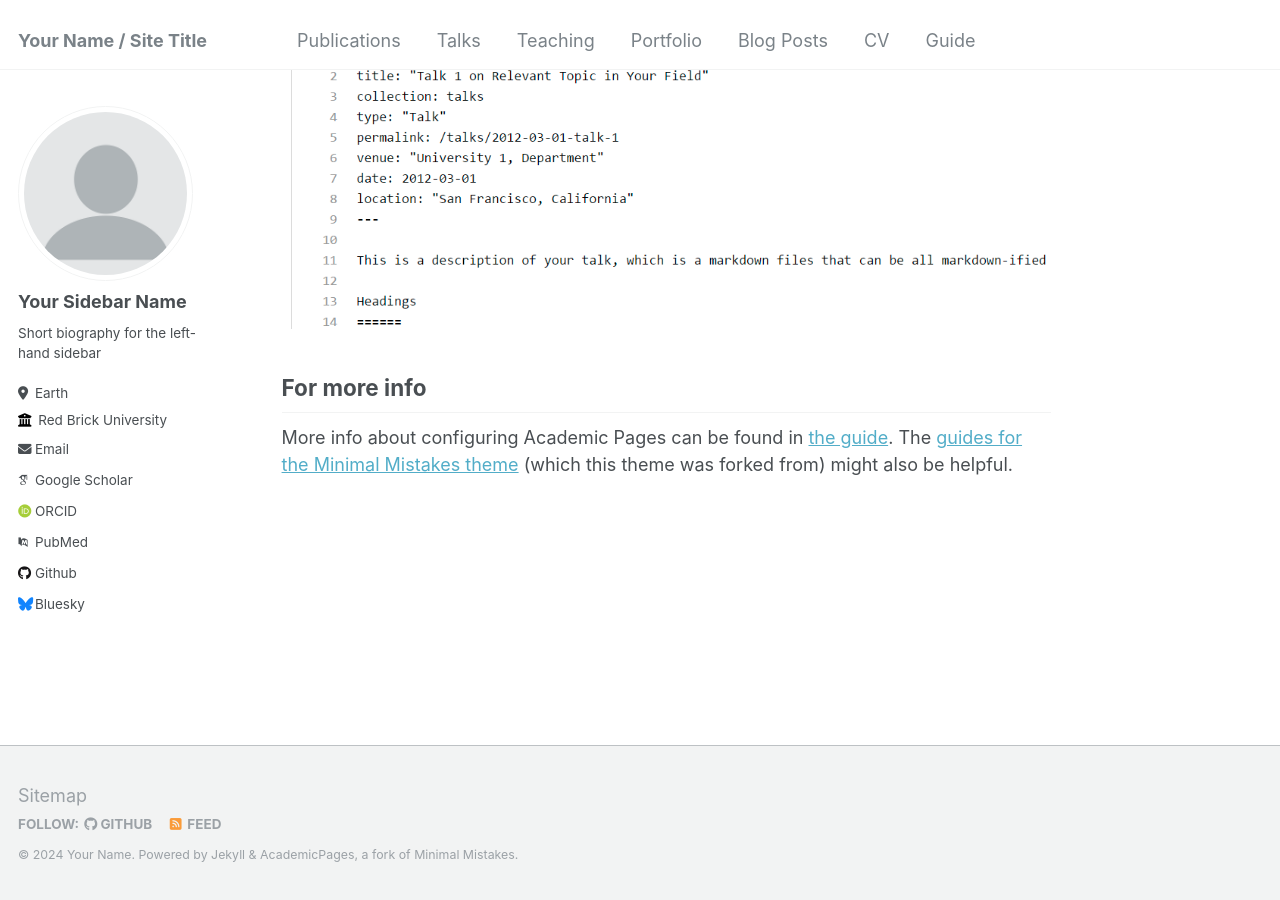
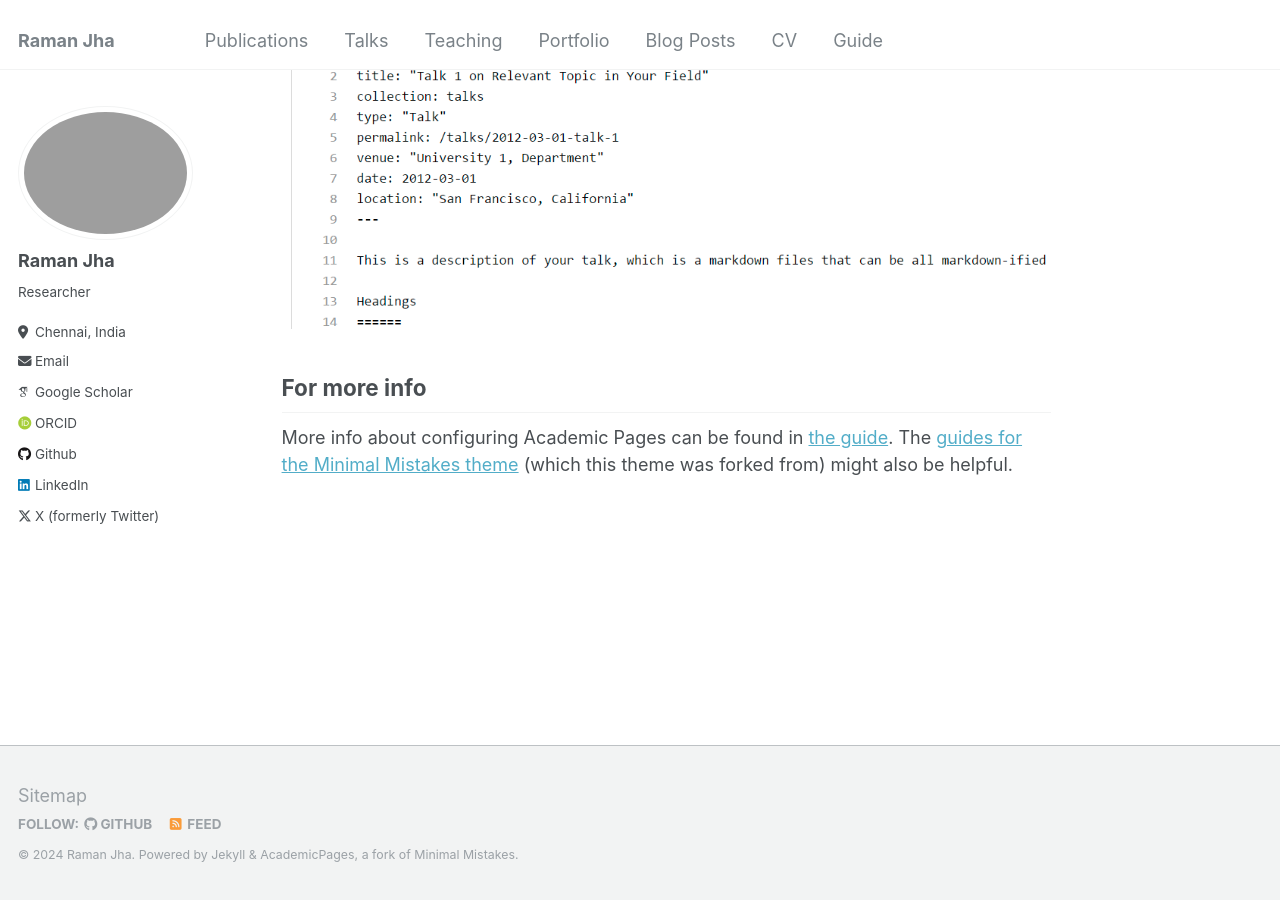
Before and after one commit to jhakrraman/jhakrraman.github.io, a Jekyll site: the page built from _pages/about.md, in a window 1280 px wide and 900 px high, scrolled down 2660 px. Built offline with Jekyll 4.4.1, drawn with Linux system fonts in a browser that asks for light colours; some web fonts are replaced; part of the change alters nothing that is shown.

Commit message:
Update _config.yml

```diff
--- a/_config.yml
+++ b/_config.yml
@@ -3,79 +3,18 @@
 # This config file is meant for settings that affect your entire site, values
 # which you are expected to set up once and rarely need to edit after that.
 # For technical reasons, this file is *NOT* reloaded automatically when you use
-# `jekyll serve -l -H localhost`. If you change this file, please restart the
-# server process.
-
-# Basic Site Settings
-locale                   : "en-US"
-title                    : "Your Name / Site Title"
-title_separator          : "-"
-name                     : &name "Your Name"
-description              : &description "personal description"
-url                      : https://academicpages.github.io # the base hostname & protocol for your site e.g. "https://mmistakes.github.io"
-baseurl                  : "" # the subpath of your site, e.g. "/blog"
-repository               : "academicpages/academicpages.github.io"
-
-# Site Author - The following control what appear as part of the author content on the side bar.
-#               If a field is blank the icon and link will not appear, otherwise it will be shown.
-#               Additional customization can be done by editing /_includes/author-profile.html
-author:
-  # Biographic information
-  avatar           : "profile.png"
-  name             : "Your Sidebar Name"
-  pronouns         : # example: "she/her"
-  bio              : "Short biography for the left-hand sidebar"
-  location         : "Earth"
-  employer         : "Red Brick University"
-  uri              : # URL
-  email            : "none@example.org"
-
-  # Academic websites
-  arxiv            : # URL - Update with the correct link to your profile
-  googlescholar    : "https://scholar.google.com/citations?user=PS_CX0AAAAAJ"
-  impactstory      : # URL
-  orcid            : "http://orcid.org/yourorcidurl"
-  semantic         : # URL
-  pubmed           : "https://www.ncbi.nlm.nih.gov/pubmed/?term=john+snow"
-  researchgate     : # URL
-
-  # Repositories and software development
-  bitbucket        : # Username - Update with your username on the site
-  codepen          : # Username
-  dribbble         : # Username
-  github           : "academicpages"
-  kaggle           : # Username
-  stackoverflow    : # User number or user number and name (i.e., use "1" or "1/jeff-atwood")
-
-  # Social media
-  bluesky          : "bsky.app" # Replace this with you Bluesky username
-  facebook         : # Username
-  flickr           : # Username
-  foursquare       : # Username
-  goodreads        : # Username
-  google_plus      : # Username
-  keybase          : # Username
-  instagram        : # Username
-  lastfm           : # Username
-  linkedin         : # Username
-  mastodon         : # URL
-  medium           : # URL
-  pinterest        : # Username
-  soundcloud       : # Username
-  steam            : # Username
-  telegram         : # URL
-  tumblr           : # Username
-  twitter          : # Username for X / Twitter
-  vine             : # Username
-  weibo            : # Username
-  wikipedia        : # Username
-  xing             : # Username
-  youtube          : # Username
-  zhihu            : # URL
-
+# `jekyll serve`. If you change this file, please restart the server process.
 
 # Site Settings
-teaser                   :  # filename of teaser fallback teaser image placed in /images/, .e.g. "500x300.png"
+locale                   : "en-US"
+title                    : "Raman Jha"
+icon                     : site_logo.jpg
+title_separator          : ""
+name                     :
+description              : &description "Research Associate at IIT Madras"
+url                      : https://jhakrraman.github.io # the base hostname & protocol for your site e.g. "https://mmistakes.github.io"
+baseurl                  : "" # the subpath of your site, e.g. "/blog"
+repository               : "jhakrraman/jhakrraman.github.io"
 breadcrumbs              : false # true, false (default)
 words_per_minute         : 160
 future                   : true
@@ -108,16 +47,13 @@ staticman:
       options:
         format           : "iso8601" # "iso8601" (default), "timestamp-seconds", "timestamp-milliseconds"
 atom_feed:
-  hide                   : false     # change to true to hide the RSS feed in the footer
   path                   : # blank (default) uses feed.xml
-
 
 # SEO Related
 google_site_verification :
 bing_site_verification   :
 alexa_site_verification  :
 yandex_site_verification :
-
 
 # Social Sharing
 twitter:
@@ -137,9 +73,49 @@ social:
 
 # Analytics
 analytics:
-  provider               :  "false" # false (default), "google", "google-universal", "google-analytics-4", "custom"
+  provider               :  "google-universal" # false (default), "google", "google-universal", "custom"
   google:
     tracking_id          :
+
+
+# Site Author
+author:
+  name             : "Raman Jha"
+  avatar           : "profile.jpg"
+  bio              : "Researcher"
+  location         : "Chennai, India"
+  employer         :
+  pubmed           :
+  googlescholar          : "https://scholar.google.com/citations?user=fhHXxfMAAAAJ&hl=en"
+  email            : "jharaman400@gmail.com"
+  researchgate     :  # example: "https://www.researchgate.net/profile/yourprofile"
+  uri              :
+  bitbucket        :
+  codepen          :
+  dribbble         :
+  quora            :  "Raman-Jha-39"
+  flickr           :
+  facebook         :
+  foursquare       :
+  github           : "jhakrraman"
+  google_plus      :
+  keybase          :
+  instagram        :
+  impactstory      : #"https://profiles.impactstory.org/u/xxxx-xxxx-xxxx-xxxx"
+  lastfm           :
+  linkedin         : "jhakrraman"
+  orcid            : "https://orcid.org/0000-0001-8392-8792"
+  pinterest        :
+  soundcloud       :
+  stackoverflow    : # http://stackoverflow.com/users/123456/username
+  steam            :
+  tumblr           :
+  twitter          : "jhakrraman"
+  vine             :
+  weibo            :
+  xing             :
+  youtube          :
+  wikipedia        :
 
 
 # Reading Files
@@ -270,7 +246,6 @@ defaults:
       author_profile: true
       share: true
 
-
 # Sass/SCSS
 sass:
   sass_dir: _sass
```
